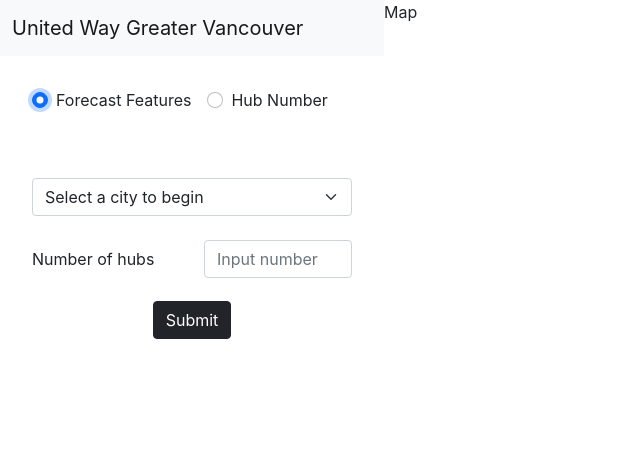
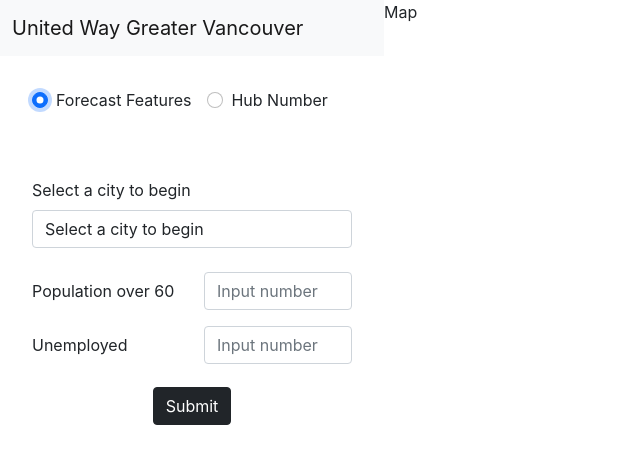
Before and after one commit to yuhengm/client, a React (Create React App) app: page / in a window 1280 px wide. Both pictures are taken after a click on the radio button 40 px from the left and 100 px from the top of the page. Shown: the top 464 px of the page, without its empty margins (0-640 px from the left). Built offline with nearby package versions, Linux system fonts and the light colour scheme.

Commit message:
finish passing props

```diff
--- a/src/components/CityInput.js
+++ b/src/components/CityInput.js
@@ -1,10 +1,18 @@
 import React from "react";
 import { Form } from "react-bootstrap";
 
-function CityInput() {
+function CityInput({cityHandler}) {
 	return (
 		<div className="cityInput">
-			<Form.Select aria-label="Default select example">
+			<Form.Group controlId="formBasicSelect">
+				<Form.Label>Select a city to begin</Form.Label>
+				<Form.Control
+					as="select"
+					// value={city}
+					onChange={(e) => {
+						cityHandler(e.target.value);
+					}}
+				>
 					<option>Select a city to begin</option>
 					<option value="Vancouver">Vancouver</option>
 					<option value="Surrey">Surrey</option>
@@ -14,7 +22,8 @@
 					<option value="Delta">Delta</option>
 					<option value="Victoria">Victoria</option>
 					<option value="Abbotsford">Abbotsford</option>
-			</Form.Select>
+				</Form.Control>
+			</Form.Group>
 		</div>
 	);
 }
--- a/src/components/FeatureInput.js
+++ b/src/components/FeatureInput.js
@@ -1,19 +1,38 @@
-import React from "react";
+import React, { useState } from "react";
 import { Form, Button } from "react-bootstrap";
 import CityInput from "./CityInput";
 import NumberInput from "./NumberInput";
 
-function FeatureInput() {
+function FeatureInput({ submitHandler }) {
+	// City
+	const [city, setCity] = useState("");
+	const cityHandler = (cityName) => {
+		setCity(cityName);
+	};
+
+	// Other inputs
+	const [popNum, setPopNumber] = useState(0);
+	const popHandler = (num) => {
+		setPopNumber(num);
+	};
+	const [unempNum, setUnempNumber] = useState(0);
+	const unempHandler = (num) => {
+		setUnempNumber(num);
+	};
+
 	return (
 		<div className="featureInput">
 			<Form>
-				<CityInput />
+				<CityInput cityHandler={cityHandler} />
 				<br />
-				<NumberInput title="Population over 60" />
-				<NumberInput title="Unemployed" />
+				<NumberInput
+					title="Population over 60"
+					numberHandler={popHandler}
+				/>
+				<NumberInput title="Unemployed" numberHandler={unempHandler} />
 			</Form>
 			<div className="btn">
-				<Button type="submit" variant="dark">
+				<Button type="submit" variant="dark" onClick={() => submitHandler({city: city, population: popNum, unemployment: unempNum})}>
 					Submit
 				</Button>
 			</div>
--- a/src/components/HubInput.js
+++ b/src/components/HubInput.js
@@ -1,18 +1,33 @@
-import React from "react";
+import React, { useState } from "react";
 import { Form, Button } from "react-bootstrap";
 import CityInput from "./CityInput";
 import NumberInput from "./NumberInput";
 
-function HubInput() {
+function HubInput({ submitHandler }) {
+	// City
+	const [city, setCity] = useState("");
+	const cityHandler = (cityName) => {
+		setCity(cityName);
+	};
+
+	// Other inputs
+	const [hubNum, setHubNumber] = useState(0);
+	const hubHandler = (num) => {
+		setHubNumber(num);
+	};
+
 	return (
 		<div className="hubInput">
 			<Form>
-				<CityInput />
+				<CityInput cityHandler={cityHandler} />
 				<br />
-				<NumberInput title="Number of hubs" />
+				<NumberInput
+					title="Number of hubs"
+					numberHandler={hubHandler}
+				/>
 			</Form>
 			<div className="btn">
-				<Button type="submit" variant="dark">
+				<Button type="submit" variant="dark" onClick={() => submitHandler({ city: city, hubNum: hubNum })} >
 					Submit
 				</Button>
 			</div>
--- a/src/components/NumberInput.js
+++ b/src/components/NumberInput.js
@@ -1,7 +1,7 @@
 import React from 'react'
 import { Form, Col, Row } from 'react-bootstrap';
 
-function NumberInput({title}) {
+function NumberInput({title, numberHandler}) {
   return (
 		<div>
 			<Form.Group as={Row} className="mb-3" controlId="formPlaintext">
@@ -9,7 +9,12 @@
 					{title}
 				</Form.Label>
 				<Col sm="6">
-					<Form.Control type="text" placeholder="Input number" />
+					<Form.Control
+						type="text"
+						placeholder="Input number"
+						autoComplete="off"
+						onChange={(e) => numberHandler(e.target.value)}
+					/>
 				</Col>
 			</Form.Group>
 		</div>
--- a/src/components/SideBar.js
+++ b/src/components/SideBar.js
@@ -1,20 +1,22 @@
 import React, { useState } from "react";
-import { Form } from 'react-bootstrap'
+import { Form } from "react-bootstrap";
 import Navigation from "./Navigation";
 import FeatureInput from "./FeatureInput";
 import HubInput from "./HubInput";
 
 function SideBar() {
 	// display options
-	const [flag, setFlag] = useState(false);
+	const [flag, setFlag] = useState(true);
 	const handleChange = (e) => {
 		setFlag(!flag);
-	}
+	};
+
+	const [data, setData] = useState({});
 
 	// manage submissions
-	const submitHandler = (e) => {
-		console.log("sumitted");
-	}
+	const submitHandler = (newData) => {
+		setData(newData);
+	};
 
 	return (
 		<div className="sideBar">
@@ -28,7 +30,7 @@
 						label="Forecast Features"
 						type="radio"
 						value="feature"
-						checked={flag}
+						checked={!flag}
 						onChange={handleChange}
 					/>
 					<Form.Check
@@ -36,7 +38,7 @@
 						label="Hub Number"
 						type="radio"
 						value="hub-number"
-						checked={!flag}
+						checked={flag}
 						onChange={handleChange}
 					/>
 				</div>
@@ -44,9 +46,9 @@
 
 			<div className="inputFields">
 				{flag ? (
-					<HubInput onSubmit={submitHandler} />
+					<HubInput submitHandler={submitHandler} />
 				) : (
-					<FeatureInput onSubmit={submitHandler} />
+					<FeatureInput submitHandler={submitHandler} />
 				)}
 			</div>
 		</div>
```
Lines whose indentation alone changed are shown as unchanged.
